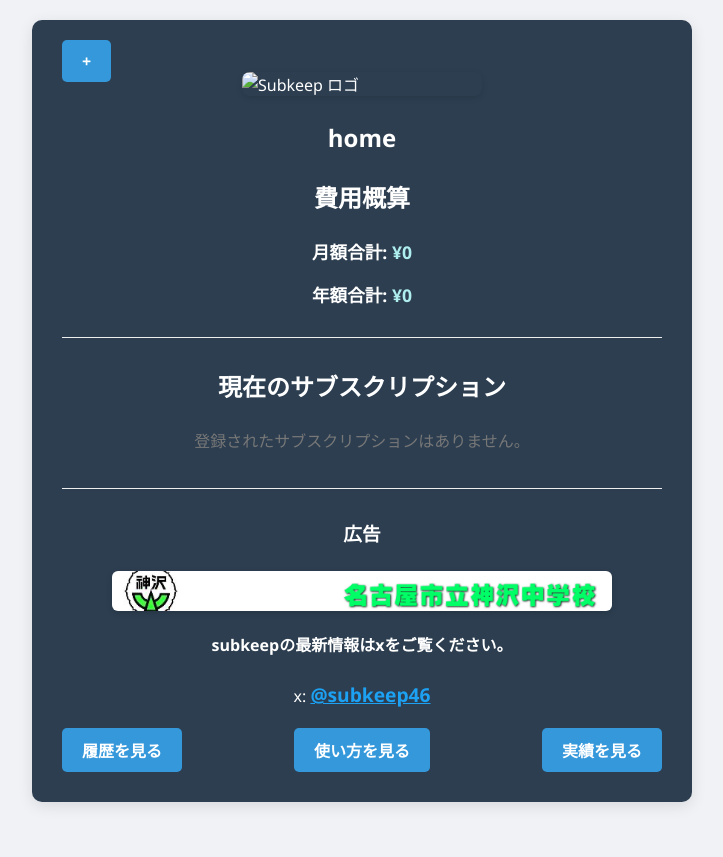
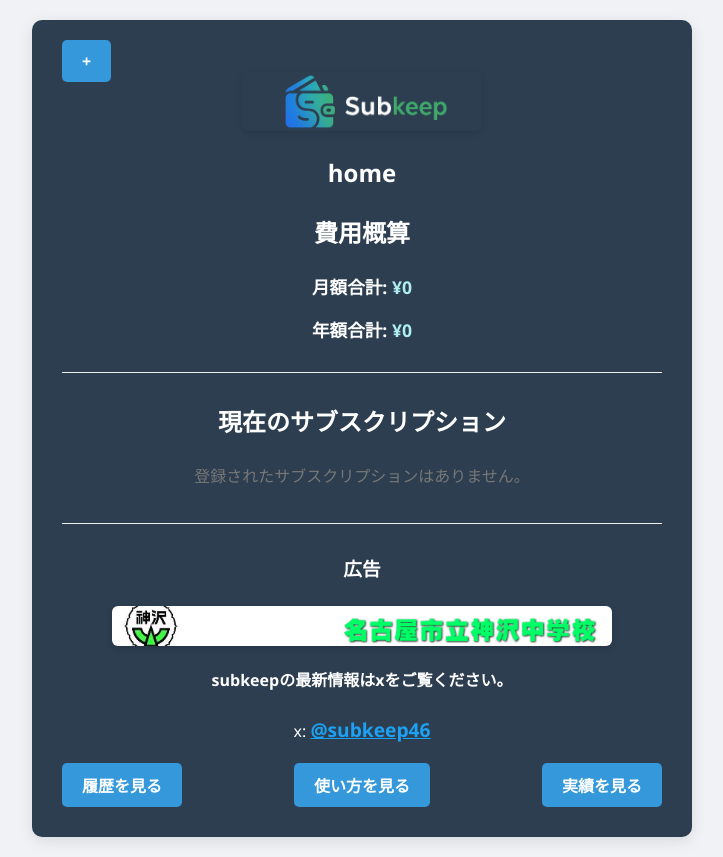
Before and after one commit to mizu3427/subkeep, a plain HTML site: page index.html in a window 1280 px wide. Shown: the whole page, without its empty margins (278-1001 px from the left). Drawn offline with Linux system fonts and the light colour scheme.

Commit message:
Update index.html

```diff
--- a/index.html
+++ b/index.html
@@ -12,7 +12,7 @@
 <body>
   <div class="container">
     <a href="add.html" class="nav-button">+</a>
-    <img src="subkeep-logo.png" alt="Subkeep ロゴ" class="subkeep-logo">
+    <img src="Subkeep.png" alt="Subkeep ロゴ" class="subkeep-logo">
 
     <h2>home</h2>
 
```
